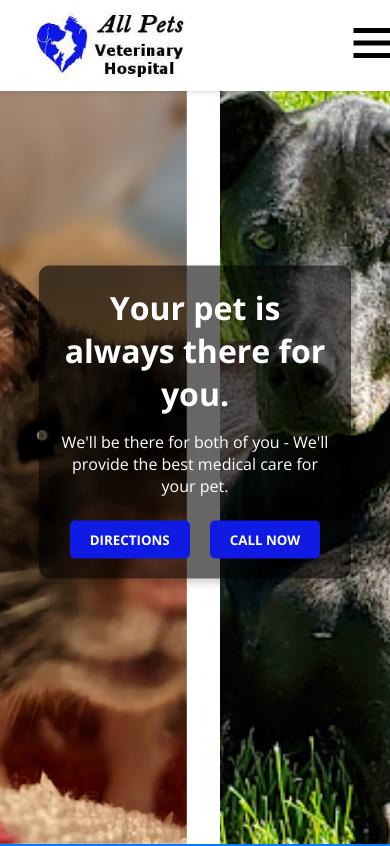
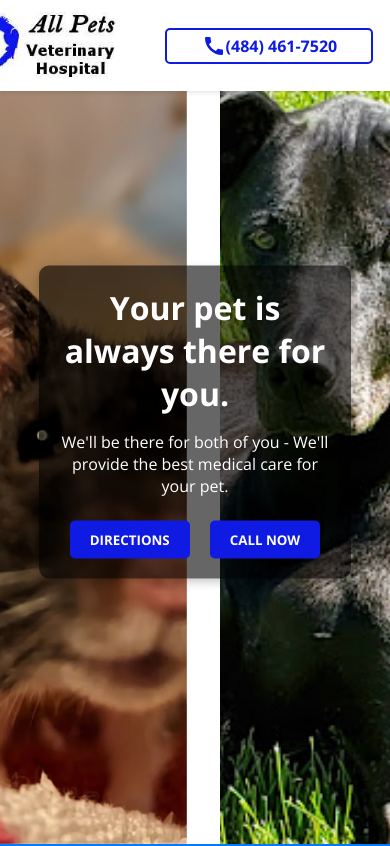
Before and after one commit to CodeJeffreyG/apv-website, a React (Create React App) app: page / in a window 390 px wide. Shown: the top 846 px of the page. Built offline with nearby package versions, Linux system fonts and the light colour scheme.

Commit message:
changed logo/ added phone number to nav bar JG

```diff
--- a/src/components/navbar/navbar.css
+++ b/src/components/navbar/navbar.css
@@ -23,8 +23,37 @@
   transition: max-height 0.3s ease; /* Smooth transition for expanding/collapsing menu */
 }
 
+.navbar-phone {
+  display: flex;
+  align-items: center; /* Ensures vertical alignment with other nav items */
+  justify-content: center; /* Center the content if it's the only item in a flex container */
+  padding: 0 1rem; /* Consistent padding with other nav items */
+}
+
+.phone-link {
+  display: inline-flex;
+  align-items: center;
+  justify-content: center;
+  color: #0f1ae2; /* Color to match your nav item theme */
+  font-weight: bold;
+  text-decoration: none;
+  background-color: transparent; /* Or any color that fits your navbar's theme */
+  border: 2px solid #0f1ae2; /* Optional: adds a border to make it stand out */
+  padding: 0.25rem 0.75rem; /* Adjust padding to match the size of other nav items */
+  border-radius: 5px; /* Rounded corners */
+  transition: all 0.3s ease-in-out; /* Smooth transition for hover effects */
+  min-width: 180px;
+}
+
+.phone-link:hover {
+  background-color: #0f1ae2; /* Background color on hover */
+  color: white; /* Text color on hover */
+  text-decoration: none; /* Prevents underline on hover */
+}
+
 .nav-item,
 .navbar-logo {
+  font-weight: bold;
   padding: 0 1rem;
 }
 
@@ -69,6 +98,9 @@
 
 /* Responsive design for phone sizes */
 @media (max-width: 768px) {
+  .menu-icon {
+    margin-right: 25px;
+  }
   .navbar-nav {
     flex-direction: column;
     align-items: center;
--- a/src/components/navbar/navbar.js
+++ b/src/components/navbar/navbar.js
@@ -4,6 +4,7 @@ import logo from "../media/logo.jpg";
 import MobileHamburgerToggle from "./mobilehamburgertoggle/mobilehamburgertoggle";
 import FacebookSharpIcon from "@mui/icons-material/FacebookSharp";
 import MenuSharpIcon from "@mui/icons-material/MenuSharp";
+import CallIcon from "@mui/icons-material/Call";
 
 function Navbar() {
   const [isMobile, setIsMobile] = useState(window.innerWidth < 768);
@@ -23,6 +24,13 @@ function Navbar() {
   return (
     <nav className="navbar">
       <img src={logo} className="navbar-logo" alt="Company Logo" />
+
+      <div className="navbar-phone">
+        <a href="tel:+1234567890" className="phone-link">
+          <CallIcon sx={{ fontSize: 24 }} className="phone-icon" /> (484)
+          461-7520
+        </a>
+      </div>
       <ul className="navbar-nav">
         <li className="nav-item">
           <a href="/">Home</a>
```
